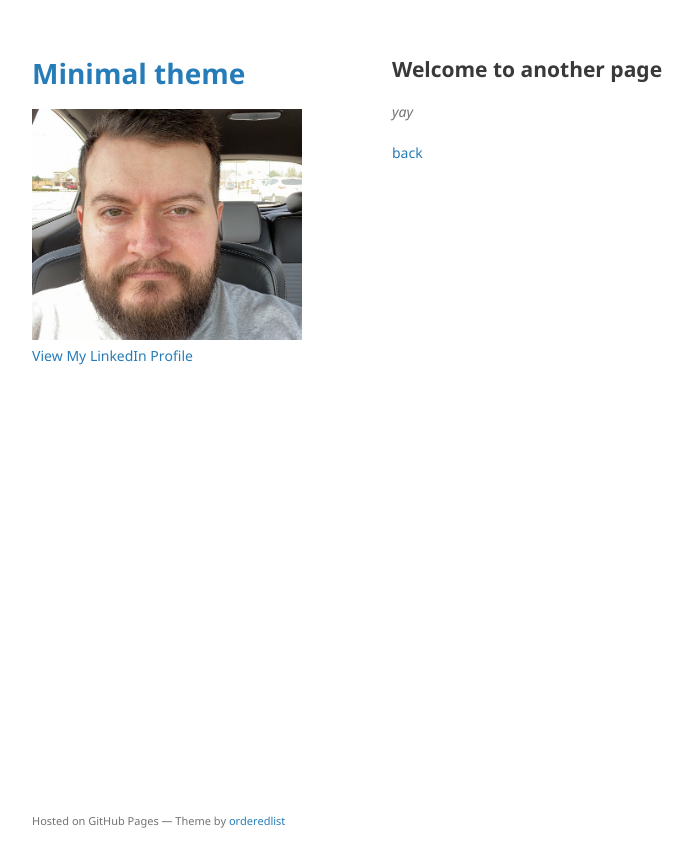
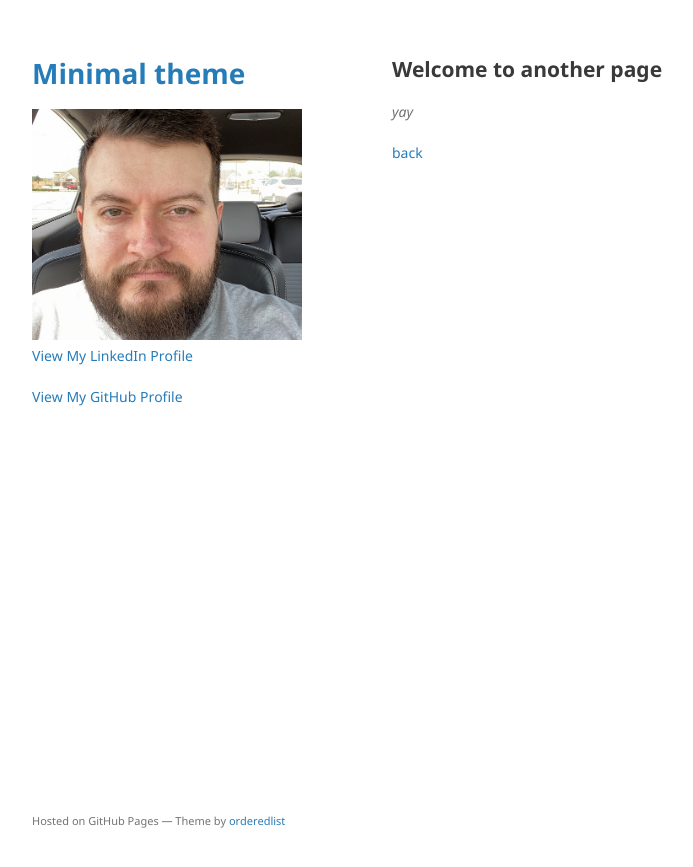
Before and after one commit to VegetablePC/vegetablepc.github.io, a Jekyll site: the page built from another-page.md, in a window 1280 px wide. Shown: the top 867 px of the page, without its empty margins (178-871 px from the left). Built offline with Jekyll 4.4.1, drawn with Linux system fonts in a browser that asks for light colours; our own code applies the rules of GitHub Pages for plain Markdown files.

Commit message:
Update default.html

```diff
--- a/_layouts/default.html
+++ b/_layouts/default.html
@@ -25,6 +25,10 @@
         <p class="view"><a href="{{ https://www.linkedin.com/in/jonathon-hall-822a70156/ }}">View My LinkedIn Profile</a></p>
         {% endif %}
 
+         {% if site.github.is_user_page %}
+        <p class="view"><a href="{{ site.github.owner_url }}">View My GitHub Profile</a></p>
+        {% endif %}
+
       </header>
       <section>
 
```
